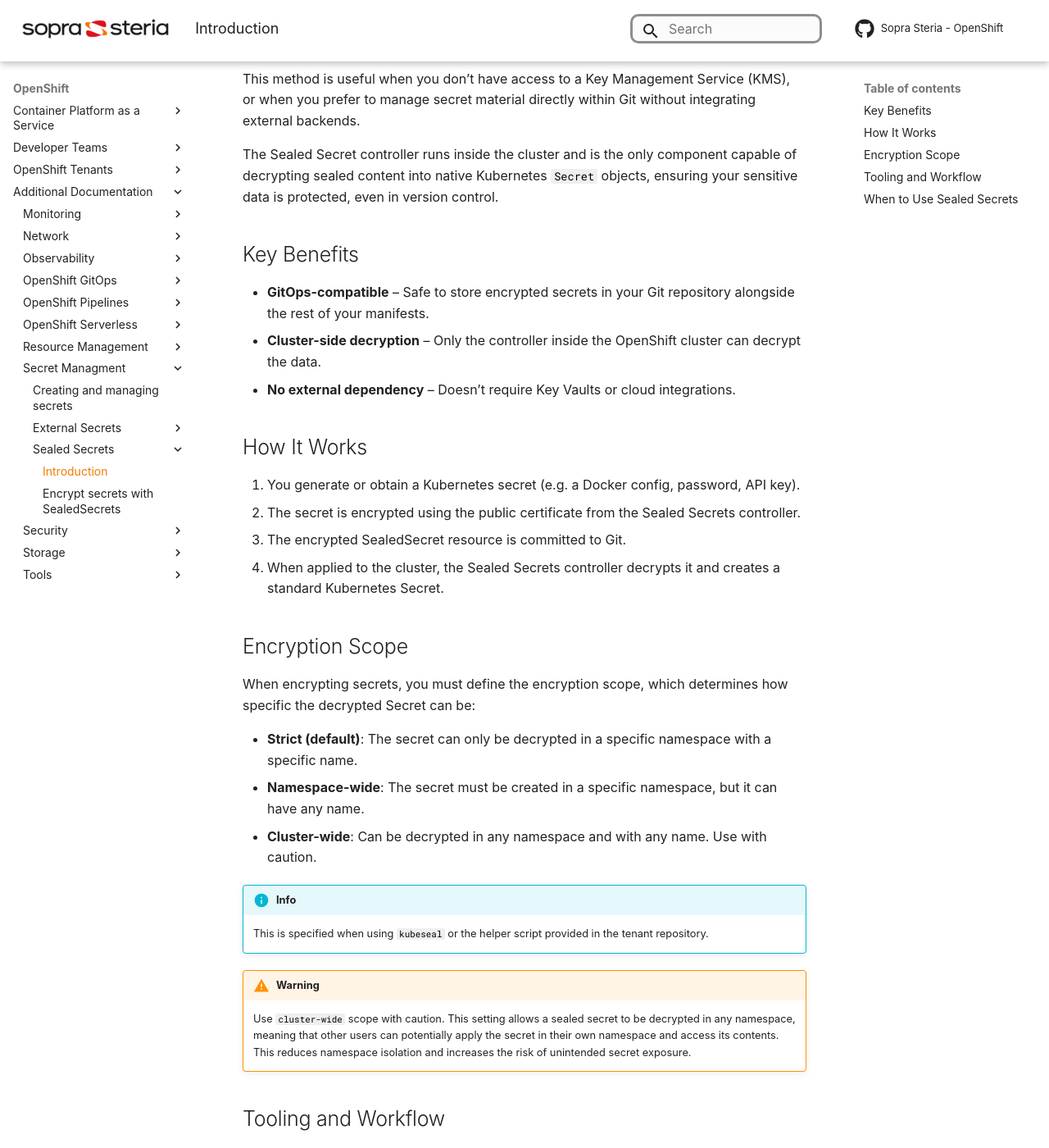
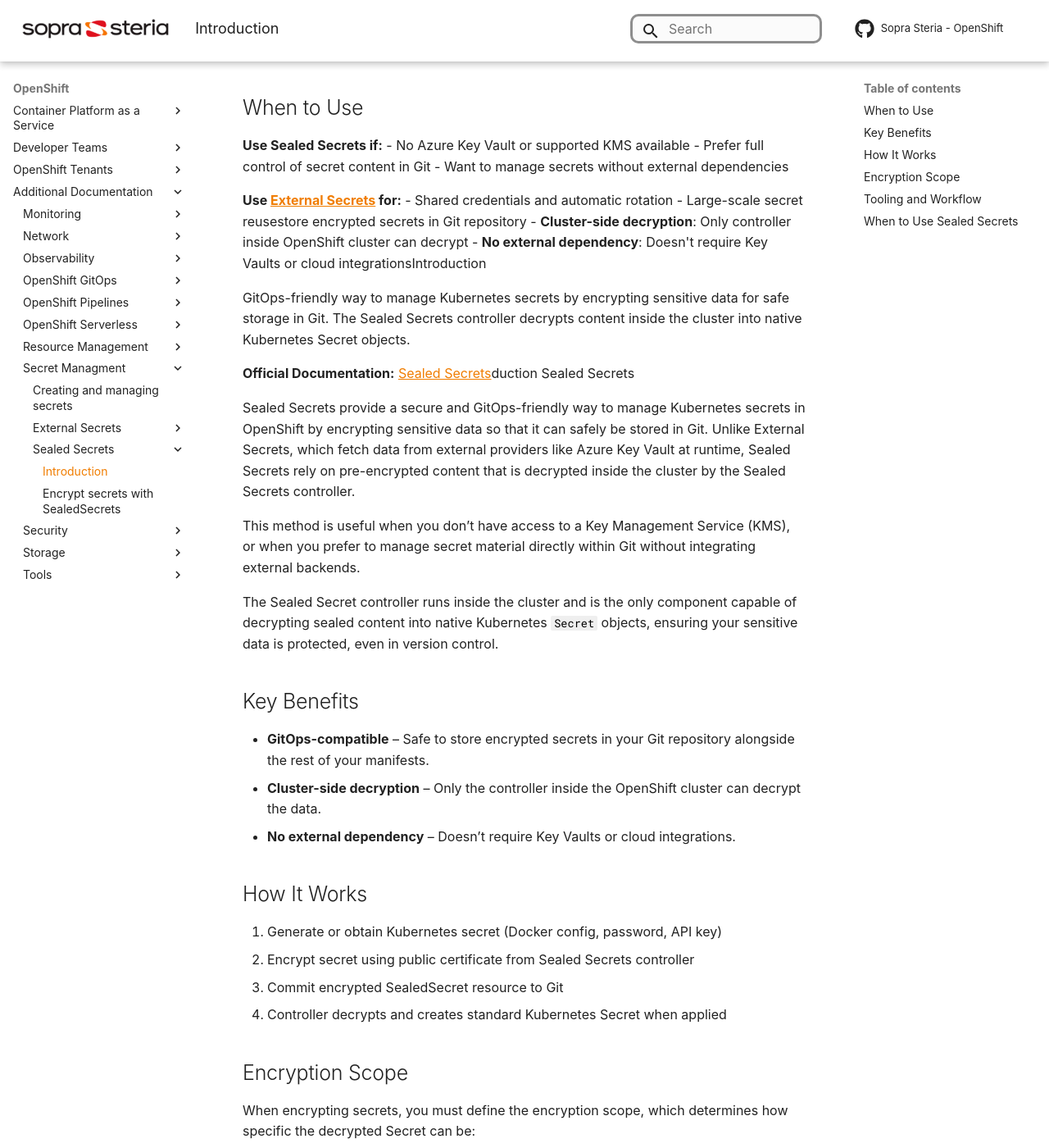
Before and after one commit to Sopra-Steria-Norge-Kubernetes/OpenShift, an MkDocs documentation site: the page built from docs/Additional Documentation/Secret Managment/Sealed Secrets/Introduction.md, in a window 1280 px wide and 1400 px high, scrolled down 338 px. Shown: the whole window at 82% size. Built offline with MkDocs 1.6.1 and Material for MkDocs 9.7.7, drawn with Linux system fonts in a browser that asks for light colours; some web fonts are replaced; comment, search, counter and statistics services are not loaded; some of the changed text lies outside the part shown.

Commit message:
Forbedring av språk på Sealed Secret og External Secret og la til link for offisiell doc

```diff
--- a/docs/Additional Documentation/Secret Managment/Sealed Secrets/Introduction.md
+++ b/docs/Additional Documentation/Secret Managment/Sealed Secrets/Introduction.md
@@ -1,4 +1,29 @@
-# Introduction Sealed Secrets
+# Sealed Sec## Key Benefits
+
+- **GitOps-com## Tooling and Workflow
+
+**Recommended**: Use provided helper script for Key Vault credentials:
+- `scripts/encrypt_client_credentials.sh`
+
+**Manual**: Follow step-by-step guide:
+- [**Manually Encrypting with Sealed Secrets**](encrypting-secret-with-sealed-secrets.md)
+
+## When to Use
+
+**Use Sealed Secrets if:**
+- No Azure Key Vault or supported KMS available
+- Prefer full control of secret content in Git
+- Want to manage secrets without external dependencies
+
+**Use [External Secrets](../External Secrets/Introduction.md) for:**
+- Shared credentials and automatic rotation
+- Large-scale secret reusestore encrypted secrets in Git repository
+- **Cluster-side decryption**: Only controller inside OpenShift cluster can decrypt
+- **No external dependency**: Doesn't require Key Vaults or cloud integrationsIntroduction
+
+GitOps-friendly way to manage Kubernetes secrets by encrypting sensitive data for safe storage in Git. The Sealed Secrets controller decrypts content inside the cluster into native Kubernetes Secret objects.
+
+**Official Documentation:** [Sealed Secrets](https://sealed-secrets.netlify.app/)duction Sealed Secrets
 
 Sealed Secrets provide a secure and GitOps-friendly way to manage Kubernetes secrets in OpenShift by encrypting sensitive data so that it can safely be stored in Git. Unlike External Secrets, which fetch data from external providers like Azure Key Vault at runtime, Sealed Secrets rely on pre-encrypted content that is decrypted inside the cluster by the Sealed Secrets controller.
 
@@ -14,24 +39,24 @@
 
 ## How It Works
 
-1. You generate or obtain a Kubernetes secret (e.g. a Docker config, password, API key).
-2. The secret is encrypted using the public certificate from the Sealed Secrets controller.
-3. The encrypted SealedSecret resource is committed to Git.
-4. When applied to the cluster, the Sealed Secrets controller decrypts it and creates a standard Kubernetes Secret.
+1. Generate or obtain Kubernetes secret (Docker config, password, API key)
+2. Encrypt secret using public certificate from Sealed Secrets controller
+3. Commit encrypted SealedSecret resource to Git
+4. Controller decrypts and creates standard Kubernetes Secret when applied
 
 ## Encryption Scope
 
 When encrypting secrets, you must define the encryption scope, which determines how specific the decrypted Secret can be:
 
-- **Strict (default)**: The secret can only be decrypted in a specific namespace with a specific name.
-- **Namespace-wide**: The secret must be created in a specific namespace, but it can have any name.
-- **Cluster-wide**: Can be decrypted in any namespace and with any name. Use with caution.
+- **Strict (default)**: Only decrypted in specific namespace with specific name
+- **Namespace-wide**: Specific namespace, any name
+- **Cluster-wide**: Any namespace and name (use with caution)
 
 !!! info
-    This is specified when using `kubeseal` or the helper script provided in the tenant repository.
+    Specified when using `kubeseal` or helper script from tenant repository.
 
 !!! warning
-    Use `cluster-wide` scope with caution. This setting allows a sealed secret to be decrypted in any namespace, meaning that other users can potentially apply the secret in their own namespace and access its contents. This reduces namespace isolation and increases the risk of unintended secret exposure.
+    **Cluster-wide scope** allows decryption in any namespace, reducing isolation and increasing exposure risk.
 
 ## Tooling and Workflow
 
```
Also changed, not shown: docs/Additional Documentation/Secret Managment/External Secrets/Introduction.md (+3 -1 lines).
